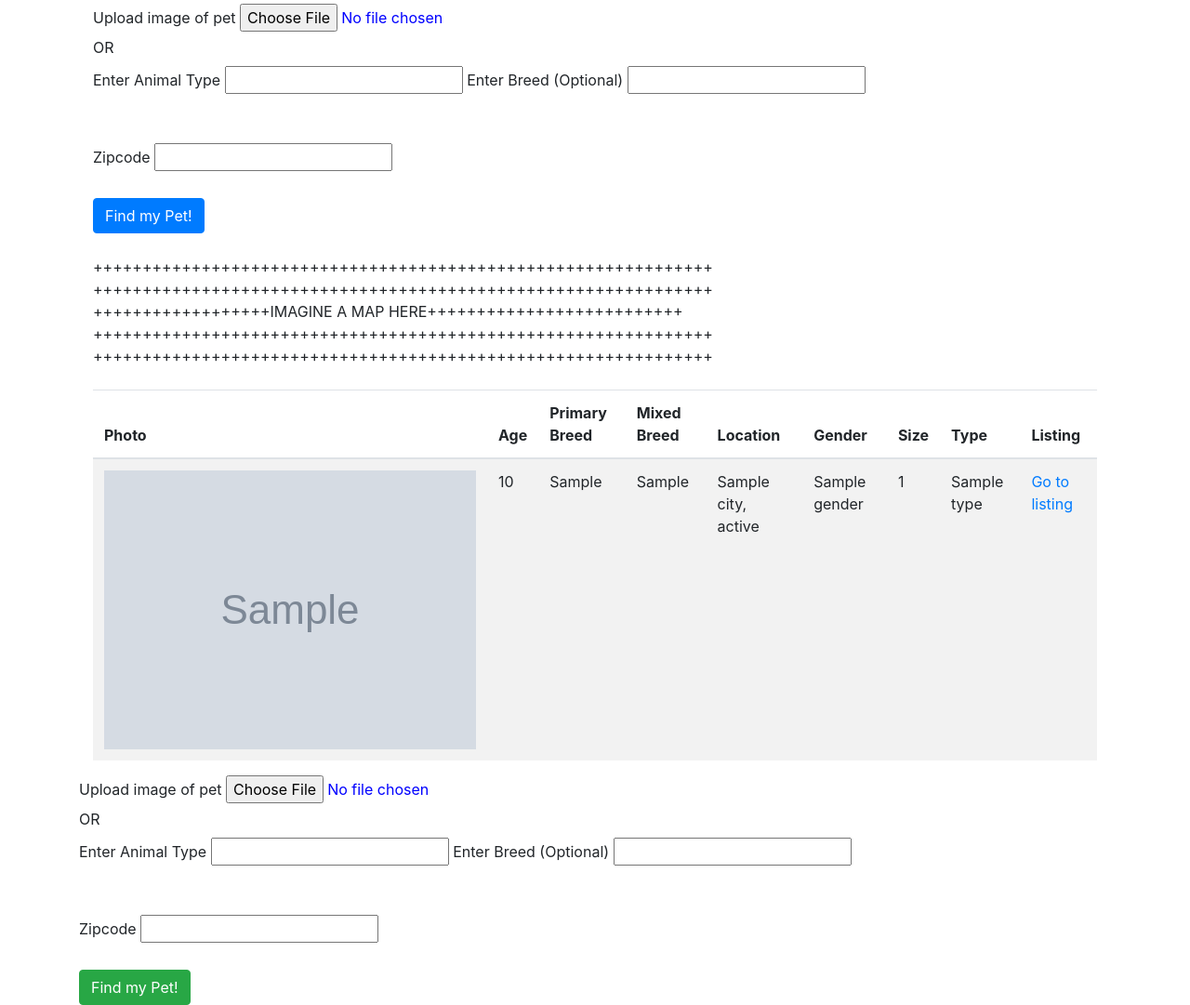
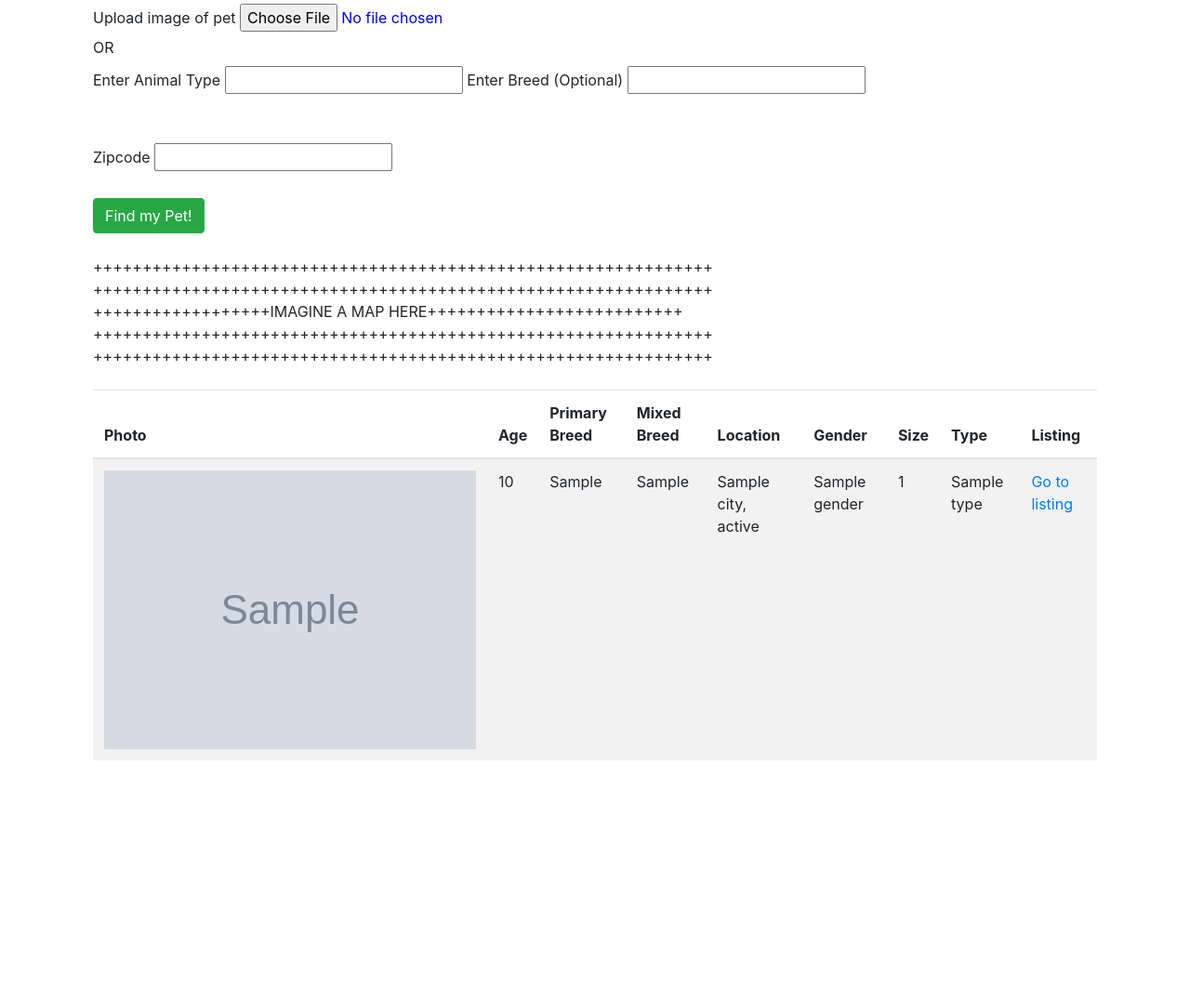
Before and after one commit to paulinatharail/PuppyZon, a Flask app: template templates/index.html in a window 1280 px wide. Shown: the part 532-1613 px from the top of the page at 93% size. After the commit the page ends 1350 px from the top, so only its background shows below. Run offline with Flask 2, Linux system fonts and the light colour scheme; the template is opened without the code that fills it: most values are stand-ins (such as "Sample title", 1, 10 or a date in 2020); grey boxes marked "Sample" are stand-in pictures; some libraries are stand-ins or nearby versions.

Commit message:
removed duplicate form

```diff
--- a/templates/index.html
+++ b/templates/index.html
@@ -79,7 +79,7 @@
             <br>
             <br>
             <!--<button type="button" class="btn btn-success">Find my Pet!</button>-->
-            <a class="btn btn-primary btn-small" href="/" role="button">Find my Pet!</a>
+            <a class="btn btn-success btn-small" href="/" role="button">Find my Pet!</a>
         </div>
 
         <br>
@@ -137,25 +137,7 @@
         </div>
 
 
-        <!--User input-->
-        <label>Upload image of pet </label>
-        <input type="file" id="file" name="files[]" onchange="startRead()" />
-        <!-- <button type="button" class="btn btn-primary">Browse</button> -->
-        <!-- <button type="button" class="btn btn-success">Upload</button> -->
-        <br>
-        <label align="center"> OR </label>
-        <br>
-        <label>Enter Animal Type</label>
-        <input type="text" id="animalType" name="AnimalType" value="">
-        <label>Enter Breed (Optional)</label>
-        <input type="text" id="breedName" name="BreedName" value=""><br>
-        <br>
-        <br>
-        <label>Zipcode</label>
-        <input type="text" id="zipcode" name="zip">
-        <br>
-        <br>
-        <button type="button" class="btn btn-success" onclick="readFormData()">Find my Pet!</button>
+
     </div>
 
 
```
